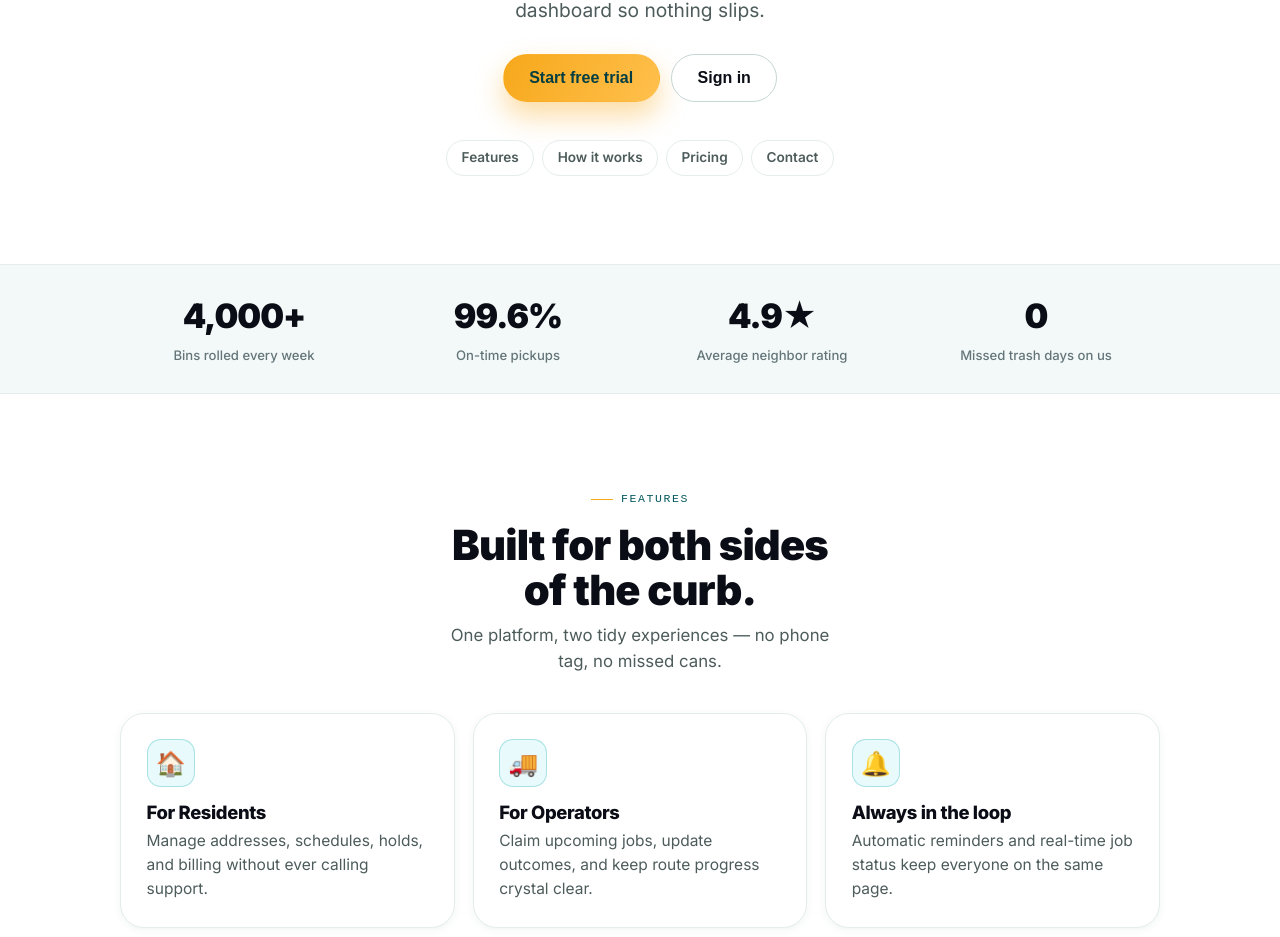
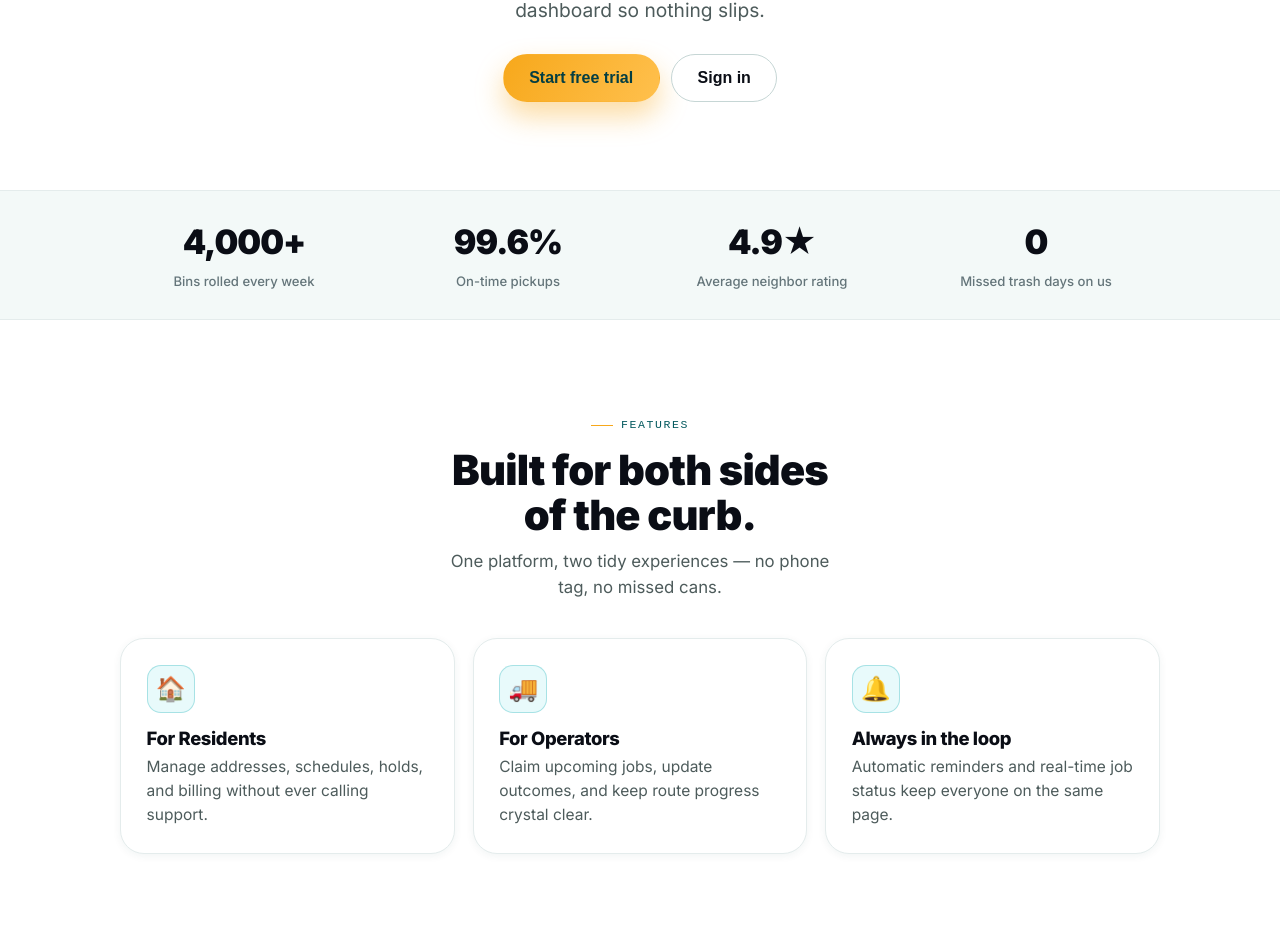
Before and after one commit to auz1111/garbagepailpals, a React (Vite) app in the folder apps/web/: page / in a window 1280 px wide. Shown: the part 832-1769 px from the top of the page. Built offline with nearby package versions, Linux system fonts and the light colour scheme; no server answers; a web font is replaced by a local one.

Commit message:
removed links from body

```diff
--- a/apps/web/src/App.tsx
+++ b/apps/web/src/App.tsx
@@ -204,12 +204,6 @@ export function App() {
                       </button>
                     ) : null}
                   </div>
-                  <nav className="landing-jump-links" aria-label="Homepage sections">
-                    <a href="#features">Features</a>
-                    <a href="#how">How it works</a>
-                    <a href="#pricing">Pricing</a>
-                    <a href="#contact">Contact</a>
-                  </nav>
                 </div>
 
                 <section className="trust-bar" aria-label="At a glance">
```
